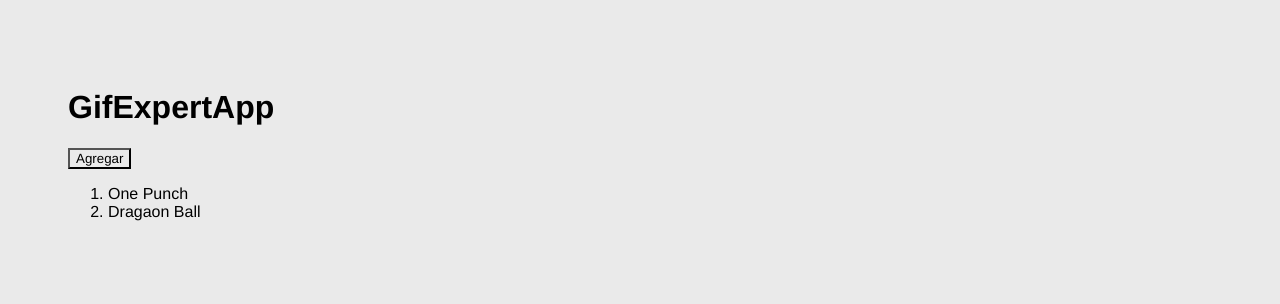
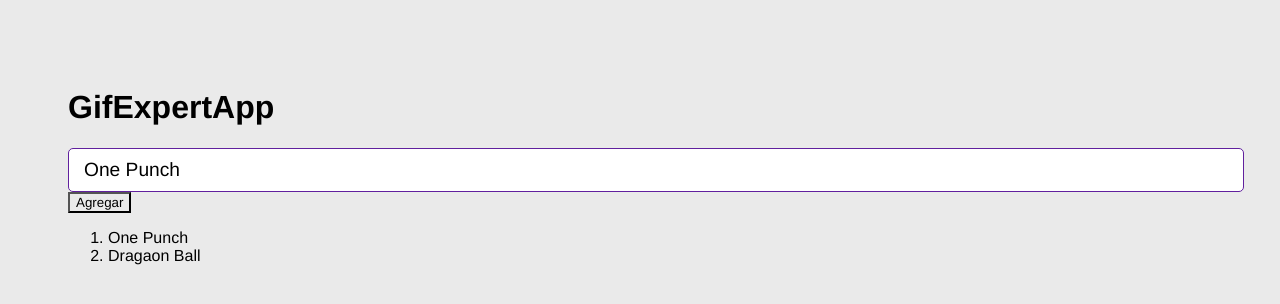
Before and after one commit to mcmmiguel/GifExpert-ReactFH, a React (Vite) app: page / in a window 1280 px wide. Shown: the top 304 px of the page. Built offline with nearby package versions, Linux system fonts and the light colour scheme.

Commit message:
AddCategory component created

```diff
--- a/src/GifExpertApp.jsx
+++ b/src/GifExpertApp.jsx
@@ -1,4 +1,5 @@
 import { useState } from "react";
+import AddCategory from "./components/AddCategory";
 
 const GifExpertApp = () => {
 
@@ -14,7 +15,7 @@
             <h1>GifExpertApp</h1>
 
             {/* Input */}
-
+            <AddCategory />
 
             {/* Listado de GIF */}
             <button onClick={onAddCategory}>Agregar</button>
--- /dev/null
+++ b/src/components/AddCategory.jsx
@@ -0,0 +1,31 @@
+import { useState } from "react";
+
+const AddCategory = () => {
+
+    const [inputValue, setInputValue] = useState('One Punch');
+
+    const onInputChange = (event) => {
+        setInputValue(event.target.value);
+        console.log(event.target.value);
+    };
+
+    const onSubmit = (event) => {
+        event.preventDefault();
+        console.log(event);
+    };
+
+    return (
+
+        <form onSubmit={(event) => onSubmit(event)}>
+            <input
+                type="text"
+                placeholder="Buscar GIF's"
+                value={inputValue}
+                onChange={onInputChange}
+            />
+        </form>
+
+    );
+};
+
+export default AddCategory
```
